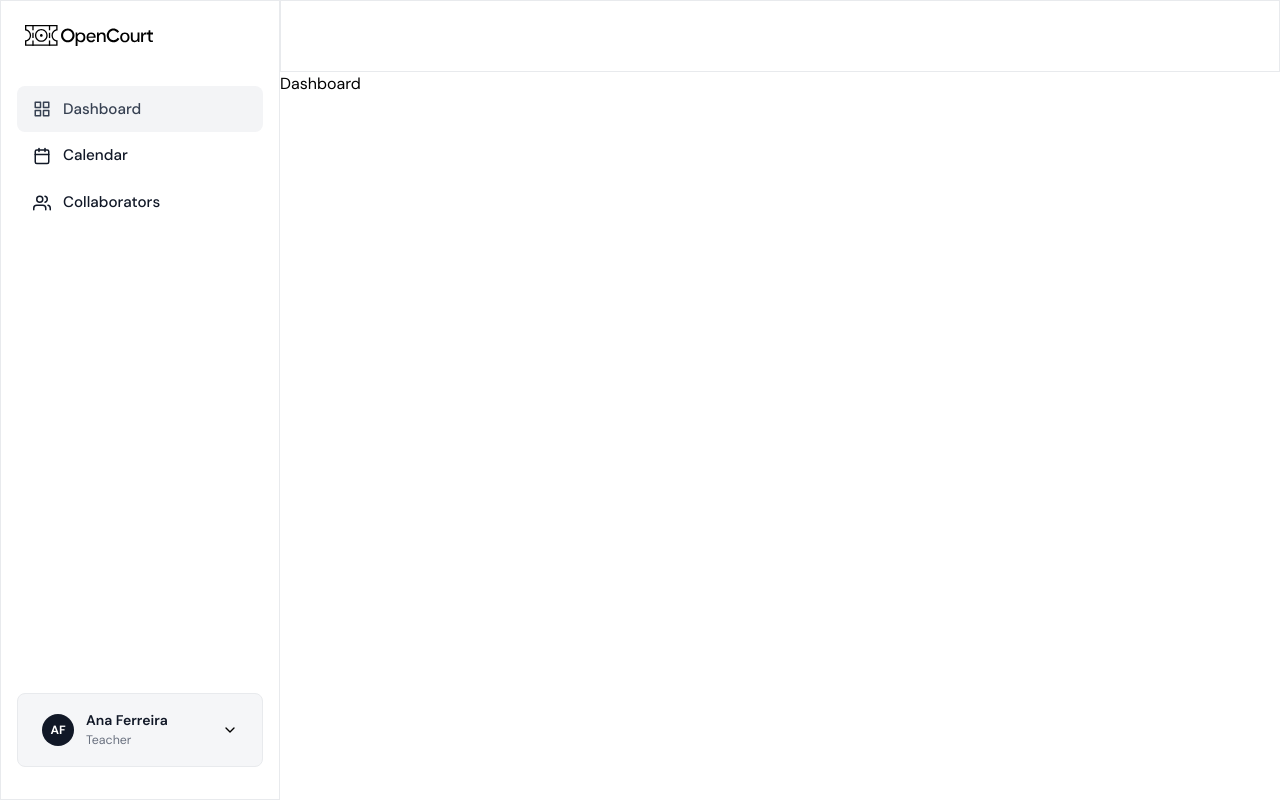
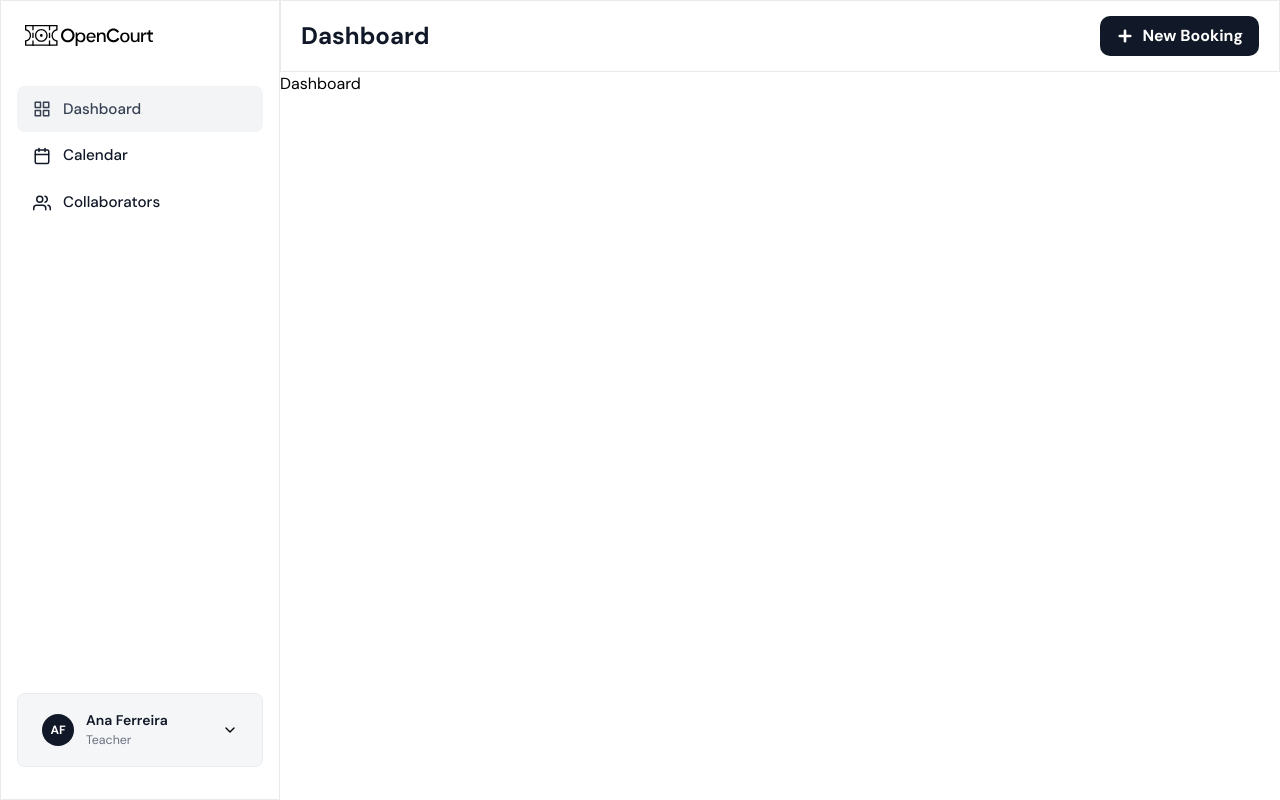
Before and after one commit to OpenCourtApp/OpenCourtApp-Web, a Next.js app: page /dashboard in a window 1280 px wide. Built offline with nearby package versions, Linux system fonts and the light colour scheme.

Commit message:
w.i.p - Implementação do Header completo

```diff
--- a/src/app/(app)/calendar/calendar.module.css
+++ b/src/app/(app)/calendar/calendar.module.css
@@ -9,3 +9,14 @@
     flex: 1;
     flex-direction: column;
 }
+
+.btnNewBooking {
+    display: flex;
+    flex-direction: row;
+    align-items: center;
+    gap: 0.5rem;
+    color: white;
+    border: none;
+    padding: 0.5rem 1rem !important;
+    cursor: pointer;
+}
--- a/src/app/(app)/calendar/page.js
+++ b/src/app/(app)/calendar/page.js
@@ -1,4 +1,8 @@
+'use client'
+
 import { SideBar } from "@/components/SideBar/SideBar";
+import { Plus } from 'lucide-react';
+import { Button } from "@/components/Button/Button";
 import Header from "@/components/Header/Header";
 import styles from './calendar.module.css';
 export default function CalendarPage() {
@@ -6,7 +10,14 @@ export default function CalendarPage() {
         <div className={styles.container}>
             <SideBar />
             <main className={styles.main}>
-                <Header />
+                <Header
+                title="Calendar"
+                action={
+                    <Button onClick={() => console.log("New Booking")} className={styles.btnNewBooking}>
+                        <Plus size={18} strokeWidth={3.5}/>
+                        New Booking
+                    </Button>
+                }/>
                 <h1>Calendar</h1>
             </main>
         </div>
--- a/src/app/(app)/collaborators/page.js
+++ b/src/app/(app)/collaborators/page.js
@@ -1,12 +1,23 @@
+'use client'
+
 import { SideBar } from "@/components/SideBar/SideBar";
+import { Plus } from 'lucide-react';
 import Header from "@/components/Header/Header";
+import { Button } from "@/components/Button/Button";
 import styles from './collaborators.module.css';
 export default function CollaboratorsPage() {
     return (
         <div className={styles.container}>
             <SideBar />
             <main className={styles.main}>
-                <Header />
+                <Header
+                title="Collaborators"
+                action={
+                    <Button onClick={() => alert("Add Collaborator")} className={styles.btnCollaborator}>
+                        <Plus size={18} strokeWidth={3.5}/>
+                        Add Collaborator
+                    </Button>
+                }/>
                 <h1>Collaborators</h1>
             </main>
         </div>
--- a/src/app/(app)/dashboard/dashboard.module.css
+++ b/src/app/(app)/dashboard/dashboard.module.css
@@ -9,3 +9,14 @@
     flex: 1;
     flex-direction: column;
 }
+
+.btnNewBooking {
+    display: flex;
+    flex-direction: row;
+    align-items: center;
+    gap: 0.5rem;
+    color: white;
+    border: none;
+    padding: 0.5rem 1rem !important;
+    cursor: pointer;
+}
--- a/src/app/(app)/dashboard/page.js
+++ b/src/app/(app)/dashboard/page.js
@@ -1,4 +1,8 @@
+'use client'
+
 import { SideBar } from "@/components/SideBar/SideBar";
+import { Plus } from 'lucide-react';
+import { Button } from "@/components/Button/Button";
 import Header from "@/components/Header/Header";
 import styles from './dashboard.module.css';
 export default function Dashboard() {
@@ -6,7 +10,14 @@ export default function Dashboard() {
         <div className={styles.container}>
             <SideBar />
             <main className={styles.main}>
-                <Header />
+                <Header
+                title="Dashboard"
+                action={
+                    <Button onClick={() => console.log("New Booking")} className={styles.btnNewBooking}>
+                        <Plus size={18} strokeWidth={3.5}/>
+                        New Booking
+                    </Button>
+                }/>
                 <h1>Dashboard</h1>
             </main>
         </div>
```
Also changed, not shown: src/app/(app)/collaborators/collaborators.module.css (+11 -0 lines).
